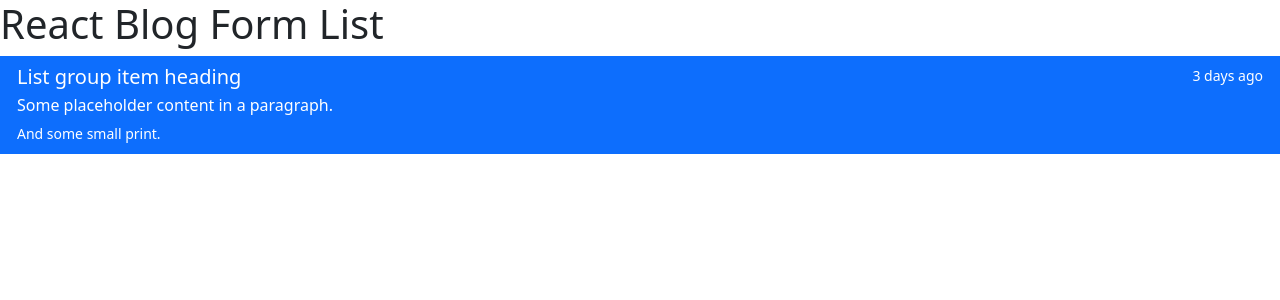
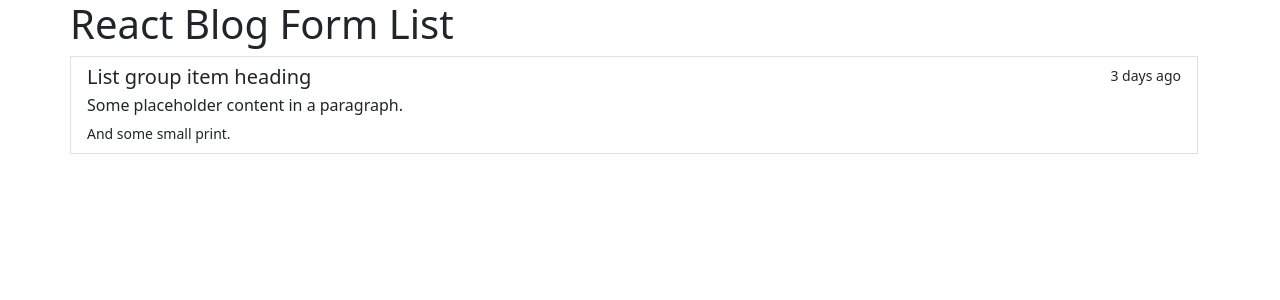
Before and after one commit to akthernahela/react-form, a React (Vite) app: page / in a window 1280 px wide. Shown: the top 300 px of the page. Built offline with nearby package versions, Linux system fonts and the light colour scheme.

Commit message:
Add a container

```diff
--- a/src/components/Main.jsx
+++ b/src/components/Main.jsx
@@ -28,10 +28,10 @@ export default function Main() {
     ]
     return (
         <main>
-            <ul className="list-group">
+            <ul className="container list-group">
                 <h1>React Blog Form List</h1>
                 <li>
-                    <a href="#" className="list-group-item list-group-item-action active" aria-current="true">
+                    <a href="#" className="list-group-item list-group-item-action" aria-current="true">
                         <div className="d-flex w-100 justify-content-between">
                             <h5 className="mb-1">List group item heading</h5>
                             <small>3 days ago</small>
--- a/src/index.css
+++ b/src/index.css
@@ -1,2 +1,6 @@
 @import url('bootstrap');
 @import url('bootstrap-icons');
+
+ul {
+  list-style: none;
+}
```
